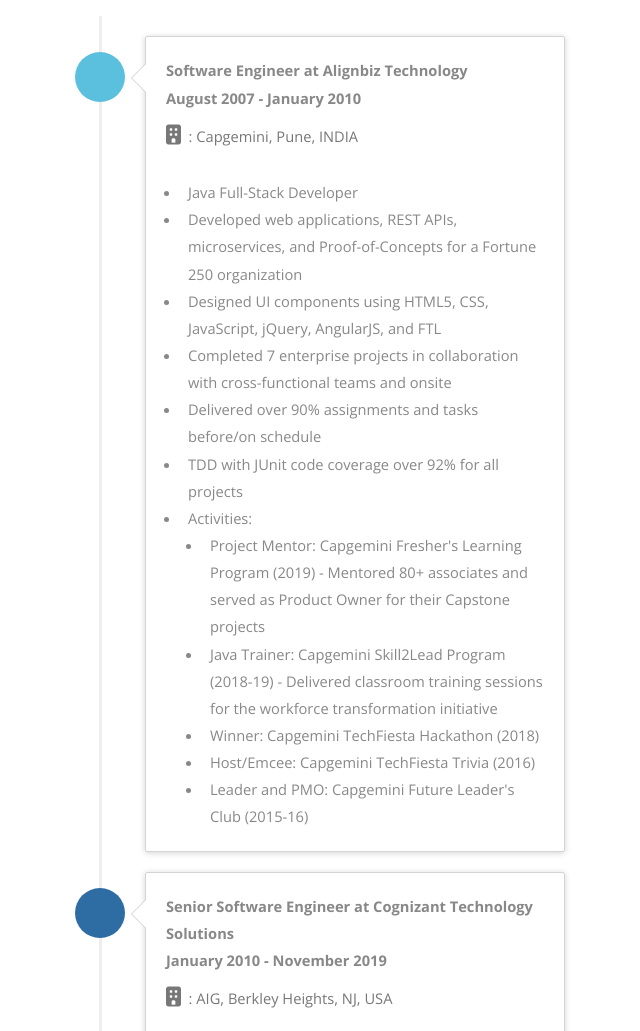
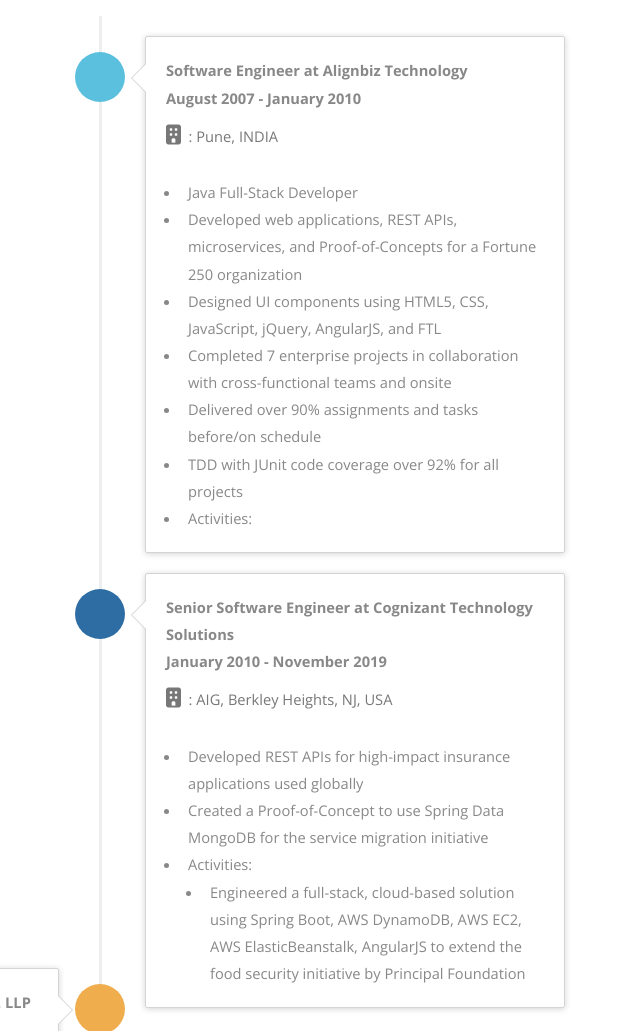
Before and after one commit to sudheeshvelangaraparambil/sudheeshvelangaraparambil.github.io, a plain HTML site: page index.html in a window 1280 px wide. Shown: the part 1500-2531 px from the top of the page, without its empty margins (540-1180 px from the left). Drawn offline with nearby package versions, Linux system fonts and the light colour scheme.

Commit message:
Add files via upload

```diff
--- a/index.html
+++ b/index.html
@@ -87,7 +87,7 @@
 					<div class="timeline-panel">
 						<div class="timeline-heading">
 							<h4 class="timeline-title">Software Engineer at Alignbiz Technology<br>August 2007 - January 2010</h4>
-							<p><small class="text-muted"><i class="fas fa-building" style="font-size:20px;"></i>&nbsp;&nbsp;: Capgemini, Pune, INDIA</small></p>
+							<p><small class="text-muted"><i class="fas fa-building" style="font-size:20px;"></i>&nbsp;&nbsp;: Pune, INDIA</small></p>
 							<ul>
 								<li>Java Full-Stack Developer</li>
 								<li>Developed web applications, REST APIs, microservices, and Proof-of-Concepts for a Fortune 250 organization</li>
@@ -97,11 +97,7 @@
 								<li>TDD with JUnit code coverage over 92% for all projects</li>
 								<li>Activities:
 									<ul>
-										<li>Project Mentor: Capgemini Fresher's Learning Program (2019) - Mentored 80+ associates and served as Product Owner for their Capstone projects</li>
-										<li>Java Trainer: Capgemini Skill2Lead Program (2018-19) - Delivered classroom training sessions for the workforce transformation initiative</li>
-										<li>Winner: Capgemini TechFiesta Hackathon (2018)</li>
-										<li>Host/Emcee: Capgemini TechFiesta Trivia (2016)</li>
-										<li>Leader and PMO: Capgemini Future Leader's Club (2015-16)</li>
+
 									</ul>
 								</li>
 							</ul>
```
